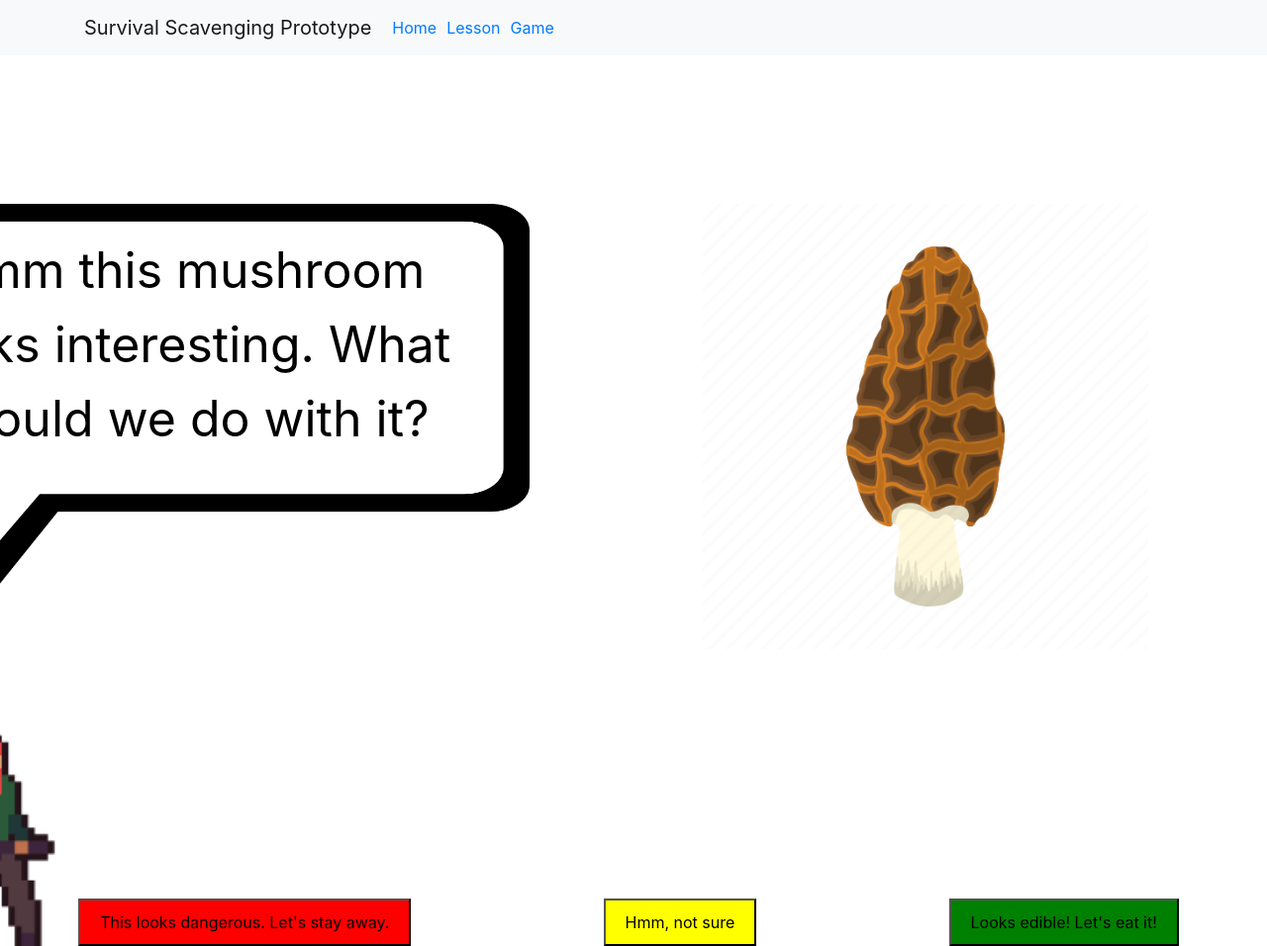
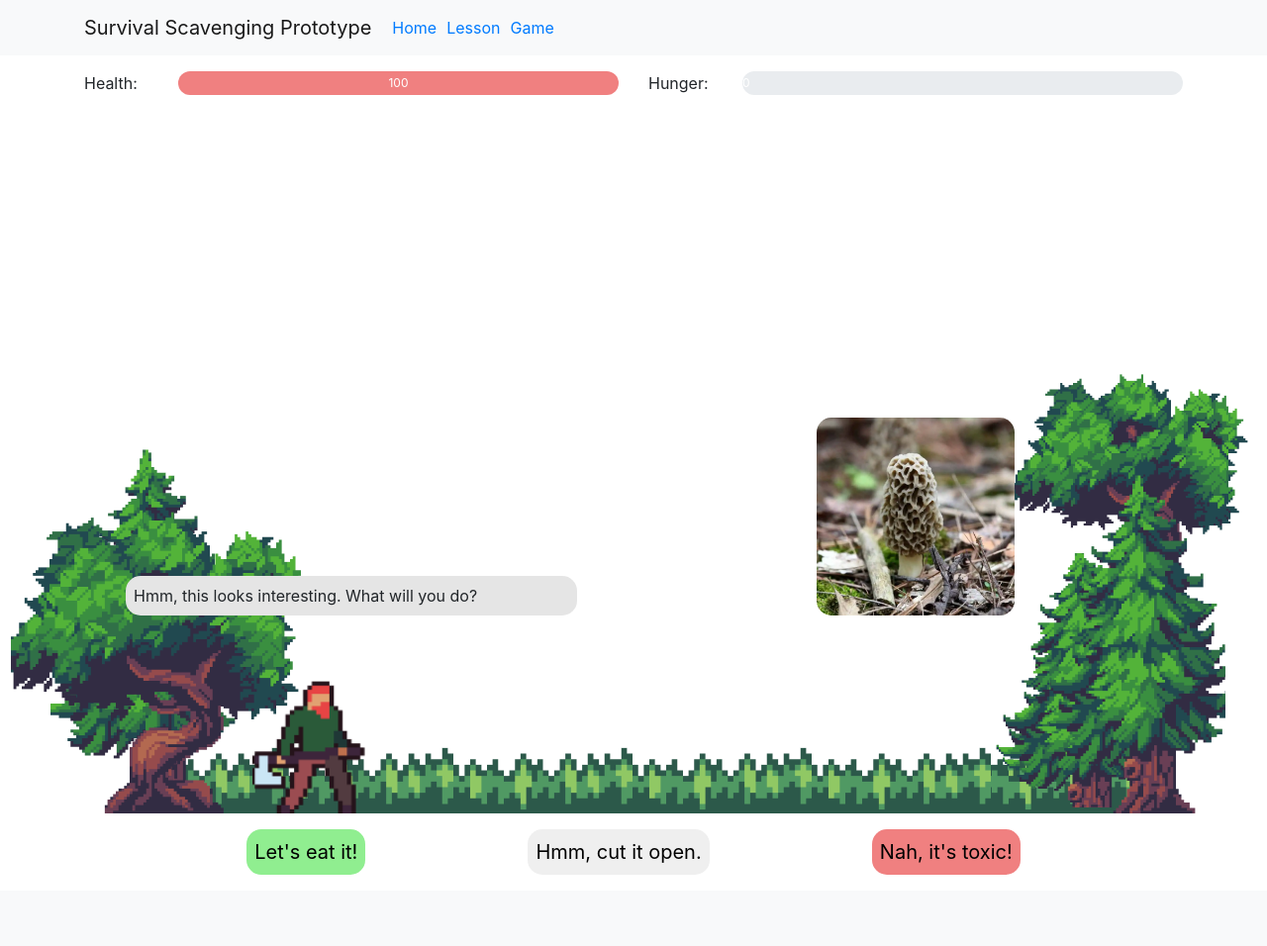
Before and after one commit to meiKuo/UI-Group-Project-, a Flask app: page /game/1 in a window 1280 px wide; the page is wider, and only the part inside the window is pictured. Shown: that part at 99% size. After the commit the page ends 884 px from the top of that part, so only its background shows below. Run offline with Flask 2, Linux system fonts and the light colour scheme; some libraries are stand-ins or nearby versions.

Commit message:
Refactored code and added graphical changes

```diff
--- a/app.py
+++ b/app.py
@@ -1,14 +1,15 @@
 import json
 from operator import le
+from tkinter import dialog
 from flask import Flask
 from flask import render_template
 from flask import Response, request, jsonify, request, redirect
 app = Flask(__name__)
 
-from data import mushrooms, quizMushrooms, lessons
+from data import *
 
 health = 100
-hunger = 10
+hunger = 0
 
 # ROUTES
 @app.route('/')
@@ -19,74 +20,107 @@ def homepage():
     return render_template('homepage.html', lesson_name1=lesson_name1, lesson_name3=lesson_name3)
 
 @app.route('/game/<path>')
-def game(path=None):
+def game(path):
     global health
     global hunger
-    global quizMushrooms
-    global game_params
     global mushrooms
+    global quiz
 
-    if path == "home":
-        return render_template('game_home.html')
-    elif path == "map" and len(quizMushrooms):
+    def reset_game():
+        for q in quiz.values():
+            q["done"] = False
+
+        global health
+        global hunger
+        hunger = 0
+        health = 100
+
+    def get_remaining_quiz(quiz):
+        return [q for q in quiz.values() if not q["done"]]
+
+    remaining_quiz = get_remaining_quiz(quiz)
+    if len(remaining_quiz) == 0:
+        data = { "health": health }
+        return render_template("end_game.html", data=data)
+
+    if path == "start":
+        reset_game()
+
         game_params = {
+            "state": 0,
+            "dialogue": START_DIALOGUE,
+            "quiz_id": "0",
+            "hunger": hunger,
             "health": health,
-            "hunger": hunger,
-            "mushrooms": quizMushrooms,
         }
 
-        return render_template('game_map.html', **game_params)
-    elif len(quizMushrooms) and health > 0:
-        print(len(quizMushrooms), health)
-        for mush in quizMushrooms:
-            if path == mush['id']:
-                return render_template('game_ind_mushroom.html', mushroom=mush)
-        return 'End of game!'
-    else:
-        data = {
-            'health': health,
-            'hunger': hunger,
-            'quizMushrooms': quizMushrooms,
+        return render_template("game.html", **game_params)
+
+    elif path == "map":
+
+        game_params = {
+            "displayMap": True,
+            "quiz": quiz.values(),
+            "quiz_id": "0",
+            "state": 1,
+            "hunger": hunger,
+            "health": health,
+        }
+        return render_template("game.html", **game_params)
+
+    elif path.isdigit():
+        if int(path) < 1 or int(path) > len(quiz.values()):
+            return "Error: Invalid quiz id."
+
+        game_params = {
+            "displayGameImg": True,
+            "displayMap": False,
+            "quiz": quiz[path],
+            "quiz_id": quiz[path]["id"],
+            "state": 2,
+            "dialogue": ON_CHOICE_DIALOGUE,
+            "hunger": hunger,
+            "health": health,
         }
 
-        return render_template('end_game.html', data=data)
+        return render_template("game.html", **game_params)
 
 
 @app.route('/update', methods=['POST'])
 def update():
     global health
     global hunger
-    global quizMushrooms
+    global quiz
+    global mushrooms
     data = request.get_json()
-    print(data)
 
-    if data['choice'] == 'eat' and data['mushroom']['edible']:
-        # user ate and mushroom edible
-        # reduce hunger and increase health
+    def get_mushroom(quiz_id):
+        return mushrooms[quiz[quiz_id]["mushroom_id"]]
+
+    mushroom = get_mushroom(data['quiz_id'])
+
+    if data['eat'] and mushroom['edible']:
+        # User ate mushroom and mushroom edible
         if hunger > 10:
             hunger = hunger - 10
         else:
             hunger = 0
 
-        if health < 90:
-            health = health + 10
-        else:
-            health = 100
-    elif data['choice'] == 'eat' and not data['mushroom']['edible']:
-        # user ate but mushroom not edible
-        # reduce health and increase hunger
+    elif data['eat'] and not mushroom['edible']:
+        # User ate, not edible
         if health > 10:
             health = health - 10
         else:
             health = 0
+
         if hunger < 90:
             hunger = hunger + 10
         else:
             hunger = 100
             health = health - 10
-    elif data['choice'] != 'eat':
-        # user chose not to eat
-        # increase hunger
+
+    elif not data['eat'] and mushroom['edible']:
+        # user did not eat, edible
         if hunger < 90:
             hunger = hunger + 10
         else:
@@ -94,14 +128,20 @@ def update():
             health = health - 10
 
 
-    quizMushrooms.remove(data['mushroom'])
+    # Else: Did not eat, not edible
 
-    user_stats = {
+    # Mark quiz_id as done
+    quiz[data['quiz_id']]["done"] = True
+
+    choice_result = {
         "health": health,
+        "eat": data['eat'],
+        "mushroomName": mushroom["name"],
+        "edible": mushroom["edible"],
         "hunger": hunger,
     }
 
-    return jsonify(user_stats)
+    return jsonify(choice_result)
 
 @app.route('/lesson/<id>')
 def lesson(id):
--- /dev/null
+++ b/static/game/game.js
@@ -0,0 +1,202 @@
+const GAME_STATE = {
+    Start: 0,
+    Map: 1,
+    OnChoice: 2,
+    OnEatConfirm: 3,
+    OnCut: 4,
+    OnToxicConfirm: 5,
+    Continue: 6,
+}
+
+const BUTTON_COLOR = {
+    Red: "button-red",
+    Green: "button-green",
+    Gray: "button-gray",
+}
+
+function setDialogue(dialogue) {
+    $(".dialogue-box").text(dialogue)
+}
+
+function createGameButton(text, color, nextState) {
+    return `<button data-next=${nextState} class="game-button ${color} p-2">${text}</button>`
+
+}
+
+function updateButtons(buttons) {
+    $(".button-box").empty()
+    $.each(buttons, function (_, button) {
+        const { text, color, nextState } = button
+        $(".button-box").append($(createGameButton(text, color, nextState)))
+    })
+}
+
+function updateState() {
+    console.log(gameState)
+    switch (gameState) {
+        case (GAME_STATE.Start):
+            updateButtons([
+                {
+                    text: "Play",
+                    color: BUTTON_COLOR.Green,
+                    nextState: GAME_STATE.Map
+                }
+            ])
+            break;
+        case (GAME_STATE.Map):
+            $(".button-box").empty()
+            break;
+        case (GAME_STATE.OnChoice):
+            setDialogue("Hmm, this looks interesting. What will you do?")
+            updateButtons([
+                {
+                    text: "Let's eat it!",
+                    color: BUTTON_COLOR.Green,
+                    nextState: GAME_STATE.OnEatConfirm,
+                },
+                {
+                    text: "Hmm, cut it open.",
+                    color: BUTTON_COLOR.Gray,
+                    nextState: GAME_STATE.OnCut
+                },
+                {
+                    text: "Nah, it's toxic!",
+                    color: BUTTON_COLOR.Red,
+                    nextState: GAME_STATE.OnToxicConfirm
+                },
+            ])
+            break;
+        case (GAME_STATE.OnEatConfirm):
+            setDialogue("Are you sure you want to eat this?")
+            updateButtons([
+                {
+                    text: "Yes, let's eat it!",
+                    color: BUTTON_COLOR.Green,
+                    nextState: GAME_STATE.Continue
+                },
+                {
+                    text: "No, go back.",
+                    color: BUTTON_COLOR.Gray,
+                    nextState: GAME_STATE.OnChoice
+                }
+            ])
+            break;
+        case (GAME_STATE.OnToxicConfirm):
+            setDialogue("Are you sure this mushroom is toxic?")
+            updateButtons([
+                {
+                    text: "Not sure, go back.",
+                    color: BUTTON_COLOR.Gray,
+                    nextState: GAME_STATE.OnChoice
+                },
+                {
+                    text: "Yes, stay away!",
+                    color: BUTTON_COLOR.Red,
+                    nextState: GAME_STATE.Continue
+                },
+            ])
+            break;
+        case (GAME_STATE.OnCut):
+            updateButtons([
+                {
+                    text: "Back",
+                    color: BUTTON_COLOR.Gray,
+                    nextState: GAME_STATE.OnChoice,
+                }
+            ])
+            break;
+        case (GAME_STATE.Continue):
+            updateButtons([
+                {
+                    text:"Continue",
+                    color: BUTTON_COLOR.Green,
+                    nextState: GAME_STATE.Map,
+                }
+            ])
+            break;
+        default:
+            console.log("Error: Invalid state.")
+    }
+}
+
+function onUserChoiceResult(result) {
+    const { health, hunger, mushroomName, eat, edible } = result;
+
+    if (eat) {
+        if (edible) {
+            setDialogue(`Congrats! You just ate a ${mushroomName}. It was edible, so you will be less hungry!`)
+        } else {
+            setDialogue(`Uh oh! You just ate a ${mushroomName}. It was toxic. You will lose health and be more hungry!`)
+        }
+    } else {
+        if (edible) {
+            setDialogue(`Oh no! That was a ${mushroomName}. It was edible, so you will be more hungry now!`)
+        } else {
+            setDialogue(`Great! That was a ${mushroomName}. It was super toxic, so it's good to avoid it!`)
+        }
+    }
+
+    $(".health-bar").css("width", `${health}%`)
+    $(".health-bar").text(health)
+    $(".hunger-bar").css("width", `${hunger}%`)
+    $(".hunger-bar").text(hunger)
+
+    gameState = GAME_STATE.Continue;
+    updateState()
+}
+
+function submitData(data) {
+    $.ajax({
+        type: "POST",
+        url: "/update",
+        dataType : "json",
+        contentType: "application/json; charset=utf-8",
+        data : JSON.stringify(data),
+        success: function(result) {
+            onUserChoiceResult(result)
+        },
+        error: function(request, status, error){
+            console.log("Error");
+            console.log(request)
+            console.log(status)
+            console.log(error)
+        }
+    });
+}
+
+function submitUserChoice() {
+    if (gameState == GAME_STATE.OnEatConfirm)
+        submitData({
+            eat: true,
+            quiz_id: quiz
+        })
+    else if (gameState == GAME_STATE.OnToxicConfirm)
+        submitData({
+            eat: false,
+            quiz_id: quiz
+        })
+}
+
+function onGameButtonPress(nextState) {
+    switch (nextState) {
+        case (GAME_STATE.Start):
+            return;
+        case (GAME_STATE.Map):
+            window.location.href = '/game/map'
+            return;
+        case (GAME_STATE.Continue):
+            submitUserChoice()
+            return;
+    }
+
+    gameState = nextState
+    updateState()
+}
+
+$(document).ready(() => {
+    updateState()
+
+    $(document).on("click", ".game-button", function() {
+        onGameButtonPress($(this).data("next"))
+    })
+})
--- a/templates/game.html
+++ b/templates/game.html
@@ -4,22 +4,34 @@
 <style>
     :root {
         --game-width: 700px;
-        --game-height: 100px;
+        --game-height: 710px;
+    }
+
+    .game-container {
+        min-height: var(--game-height);
+        position: relative;
+    }
+
+    .align-bottom {
+        position: absolute;
+        bottom: 0;
+        left: 0;
+        right: 0;
+        margin: auto
+    }
+
+    .background-img {
+        z-index: -1;
     }
 
     .character-img {
-        width: 15em;
+        width: 200px;
+        height: 200px;
+        margin: auto;
+        display:block;
     }
 
-    .game-area {
-        display: flex;
-        justify-content: space-between;
-    }
-
-    .game-container {
-        max-width: var(--game-width);
-        height: var(--game-height);
-        margin: auto;
+    .game-content {
     }
 
     .none {
@@ -27,37 +39,66 @@
     }
 
     .dialogue-box {
-        margin-left: auto;
-        margin-right: 0;
-        max-width: calc(var(--game-width) / 2);
-
-        font-size: 20px;
+        background-color: rgb(229, 229, 229);
+        border-radius: 15px;
+        width: 80%;
     }
 
     .game-img {
         width: 200px;
         height: 200px;
+        border-radius: 15px;
+        margin: auto;
+        display: block;
     }
 
-    .game-img > img {
+    .game-choice-img {
+        width: 100px;
+        height: 100px;
         border-radius: 15px;
     }
-
     .button-box {
         display: flex;
         justify-content: space-evenly;
         font-size: 20px;
-
     }
 
-    .game-button:hover {
-        text-decoration: underline !important;
-        cursor: pointer !important;
+    .game-button {
+        border-radius: 15px;
+        border: 0;
     }
+
+
+
+    .progress {
+        height: 100%;
+        border-radius: 15px;
+    }
+
+    .health-bar {
+        background-color: lightcoral !important;
+    }
+
+    .hunger-bar {
+        background-color: lightgreen !important;
+    }
+
+    .button-red {
+        background-color: lightcoral !important;
+    }
+
+    .button-green {
+        background-color: lightgreen !important;
+    }
+
 </style>
 
 <script>
-    let question = {{ question | tojson }}
+    let gameState = {{ state }};
+</script>
+
+<script>
+    let quiz = {{ quiz_id | tojson }}
 </script>
 
 <script type="text/javascript" src="{{ url_for('static', filename = 'game/game.js') }}"></script>
@@ -65,42 +106,76 @@
 {% endblock %}
 
 {% block content %}
-<div class="mt-5">
-    {% if not end %}
-    <h1>Eat the edible mushrooms and get out of the forest (alive)!</h1>
-    <div class="game-bar my-5 d-inline-flex">
-        <div class="lives-container mr-3 d-flex">
-            <h2>Lives:</h2>
-            <div id="heart-container">
-            {% for l in range(lives) %}
-            <img src="{{ url_for('static', filename='game/assets/heart.png') }}"/>
-            {% endfor %}
-            </div>
-        </div>
-        <div class="lives-container">
-            <h2>Hunger: {{ hunger }}/100</h2>
+<div class="row py-3">
+    <div class="col-1">
+        Health:
+    </div>
+    <div class="col-5">
+        <div class="progress">
+            <div class="progress-bar health-bar" role="progressbar" style="width: {{ health }}%;" aria-valuenow="{{ health }}" aria-valuemin="0" aria-valuemax="100">{{ health }}</div>
         </div>
     </div>
-    <div class="game-container">
-        <div class="dialogue-box">
-            <span id="dialogue">{{ question.question }}</span>
+    <div class="col-1">
+        Hunger:
+    </div>
+    <div class="col-5">
+        <div class="progress">
+            <div class="progress-bar hunger-bar" role="progressbar" style="width: {{ hunger }}%;" aria-valuenow="{{ hunger }}" aria-valuemin="0" aria-valuemax="100">{{ hunger }}</div>
         </div>
-        <div class="game-area my-5">
-            <img class="character-img" src="{{ url_for('static', filename='game/assets/MC.png') }}"/>
-            <div class="game-img">
-                <img class="img-fluid" src="{{ url_for('static', filename=mushroom.img_url) }}" />
+    </div>
+</div>
+{% endblock %}
+
+{% block game %}
+
+<div class="w-100 game-container">
+    {% if displayMap %}
+    <img src="{{ url_for('static', filename = 'game/assets/background_map.png') }}" alt="" class="background-img align-bottom img-fluid">
+    <div class="container">
+        {% for q in quiz %}
+            {% if not q.done %}
+            <a href="/game/{{ q.id }}">
+                <img src="{{ url_for('static', filename = q.img_url )}}" alt="" class="game-choice-img m-5">
+            </a>
+            {% endif %}
+        {% endfor %}
+    </div>
+    <div class="container game-content align-bottom">
+        <div class="row">
+            <div class="col-6">
+                <img src="{{ url_for('static', filename = 'game/assets/MC.png')}}" alt="" class="character-img">
             </div>
-            <img class="character-img" src="{{ url_for('static', filename='game/assets/TG.png') }}"/>
-        </div>
-        <div class="button-box">
-            <a type="button" id="skip" href="/game/{{ question.id + 1 }}" class="game-button">Hmm, let's skip this.</a>
+            <div class="col-6"></div>
         </div>
     </div>
     {% else %}
-        <h1>You've reached the end of the quiz. Here are your stats.</h1>
-        <h2>Lives: {{ lives }}</h2>
-        <h2>Score: {{ score }}</h2>
-        <h2>Hunger: {{ hunger }}</h2>
+    <img src="{{ url_for('static', filename = 'game/assets/background.png') }}" alt="" class="background-img align-bottom img-fluid">
+    <div class="container game-content align-bottom">
+        <div class="row">
+            <div class="col-6 px-5">
+                <div class="dialogue-box align-bottom p-2">{{ dialogue }}</div>
+            </div>
+            {% if displayGameImg %}
+            <div class="col-6">
+                <img src="{{ url_for('static', filename = quiz.img_url )}}" alt="" class="game-img">
+            </div>
+            {% endif %}
+        </div>
+        <div class="row">
+            <div class="col-6">
+                <img src="{{ url_for('static', filename = 'game/assets/MC.png')}}" alt="" class="character-img">
+            </div>
+            <div class="col-6">
+
+            </div>
+        </div>
+    </div>
     {% endif %}
 </div>
+
+<div class="container py-3">
+    <div class="button-box">
+    </div>
+</div>
+
 {% endblock %}
--- a/templates/layout.html
+++ b/templates/layout.html
@@ -40,7 +40,7 @@
                 <div class="navbar-nav">
                     <a class='eachLink'href="/">Home</a>
                     <a class='eachLink'href="/lesson/1">Lesson</a>
-                    <a class='eachLink'href="/game/home">Game</a>
+                    <a class='eachLink'href="/game/start">Game</a>
                 </div>
             </div>
         </div>
@@ -51,6 +51,9 @@
         {% endblock %}
     </div>
 
+    {% block game %}
+    {% endblock %}
+
 
 </body>
 
```
Also changed, not shown: data.py (+59 -108 lines), static/game/assets/TG.png (deleted), static/game/assets/background.png (added), static/game/assets/background_map.png (added), static/game/assets/grass.png (deleted), static/game/assets/heart.png (deleted), static/game/assets/tree_1.png (deleted), static/game/assets/tree_2.png (deleted), static/images/morel_1.png.
